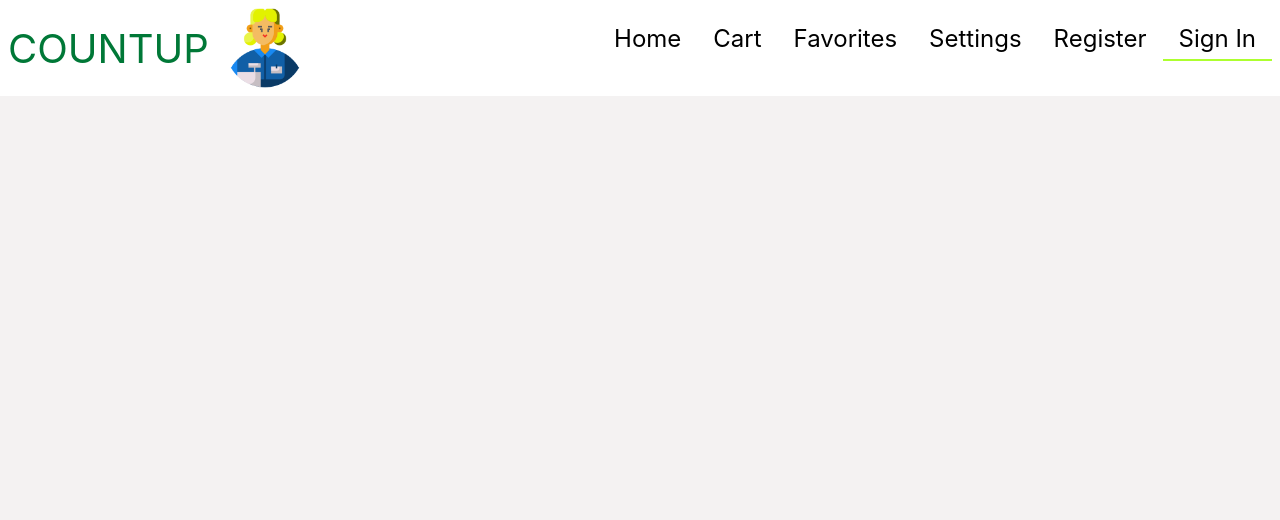
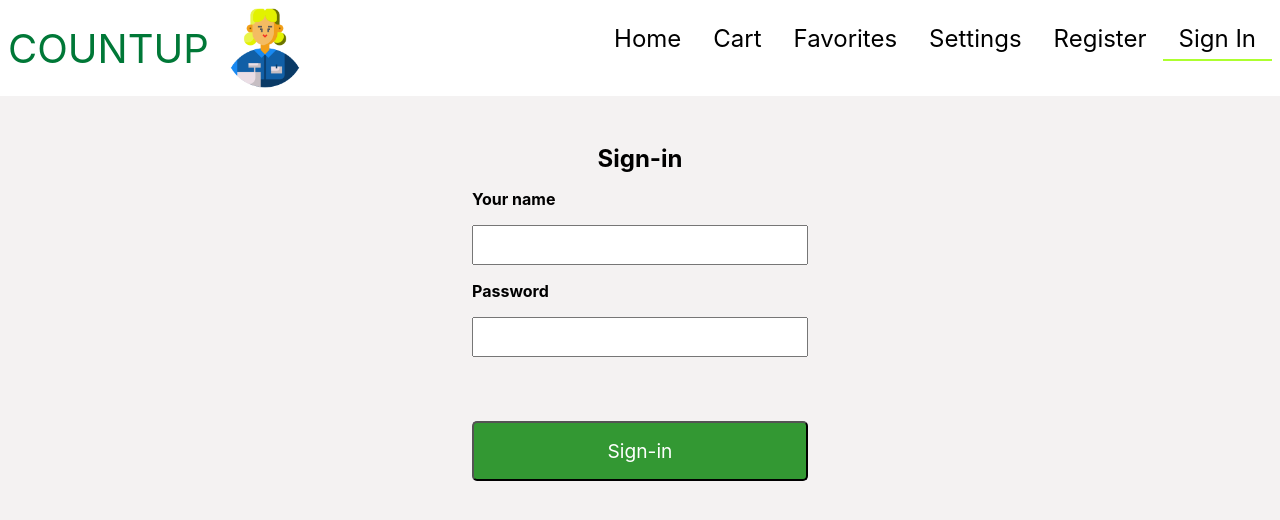
Before and after one commit to akiko-hi/grocery-online, a React (Create React App) app: page /sign_in in a window 1280 px wide. Shown: the top 520 px of the page. Built offline with nearby package versions, Linux system fonts and the light colour scheme; what typesafe-actions would draw is missing.

Commit message:
Create RegisterForm component

```diff
--- a/src/App.tsx
+++ b/src/App.tsx
@@ -7,7 +7,8 @@ import Home from './Home';
 import logo from './images/logo.png';
 import Settings from './Settings';
 import { useSelector } from './store';
-import Register from './Register';
+import Register from './RegisterForm';
+import RegisterForm from './RegisterForm';
 
 
 function App() {
@@ -47,7 +48,10 @@ function App() {
           <Settings />
         </Route>
         <Route path="/register" >
-          <Register/>
+          <RegisterForm title="Create an account" btn_message="Create your account"/>
+        </Route>
+        <Route path="/sign_in">
+          <RegisterForm title="Sign-in" btn_message="Sign-in"/>
         </Route>
       </Switch>
     </div >
--- a/src/Register.tsx
+++ /dev/null
@@ -1,15 +0,0 @@
-import React  from 'react';
-import './Register.scss';
-
-export default function Register() {
-    return <div className="Register">
-        <form>
-            <p>Create an account</p>
-            <label>Your name</label>
-            <input />
-            <label>Password</label>
-            <input />
-            <button>create your account</button>
-        </form>
-    </div>
-}
--- a/src/Register.scss
+++ b/src/RegisterForm.scss
@@ -1,4 +1,4 @@
-.Register {
+.RegisterForm {
     display: flex;
     flex-flow: column;
     flex: 1;
--- /dev/null
+++ b/src/RegisterForm.tsx
@@ -0,0 +1,20 @@
+import React from 'react';
+import './RegisterForm.scss';
+
+type RegisterFormProps = {
+    title: string
+    btn_message: string
+}
+
+export default function RegisterForm({ title, btn_message }: RegisterFormProps) {
+    return <div className="RegisterForm">
+        <form>
+            <p>{title}</p>
+            <label>Your name</label>
+            <input />
+            <label>Password</label>
+            <input />
+            <button>{btn_message}</button>
+        </form>
+    </div>
+}
```
